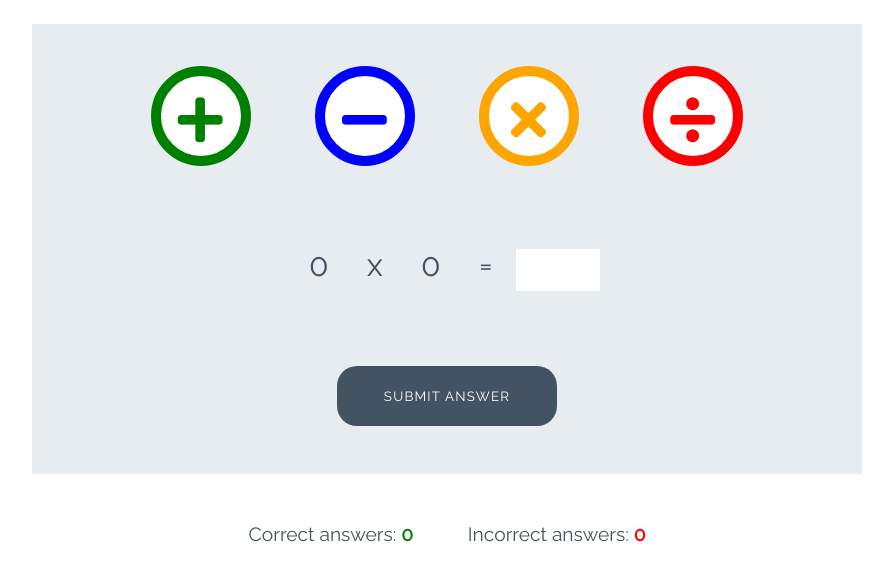
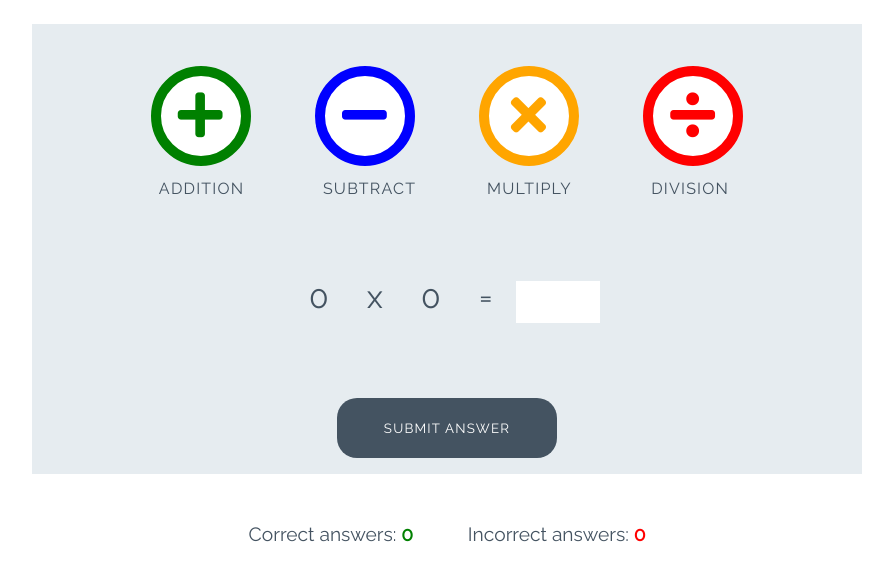
Before and after one commit to CI-Dominik/love-maths, a plain HTML site: page index.html in a window 1280 px wide. Shown: the part 79-660 px from the top of the page, without its empty margins (193-1086 px from the left). Drawn offline with Linux system fonts and the light colour scheme.

Commit message:
Add data-types and styling

```diff
--- a/assets/css/style.css
+++ b/assets/css/style.css
@@ -109,6 +109,14 @@ body {
     font-size: 3.2rem;
     margin: 0 30px;
     transition: all 0.5s;
+}
+
+.btn--big::after {
+    content: attr(data-type);
+    font-size: 1rem;
+    color: #445361;
+    position: relative;
+    left: -0.5em;
 }
 
 .btn--blue {
--- a/index.html
+++ b/index.html
@@ -48,16 +48,16 @@
             <!-- Button Controls -->
 
             <div class="controls-area">
-                <button class="btn btn--big btn--green">
+                <button data-type="addition" class="btn btn--big btn--green">
                     <i class="fas fa-plus"></i>
                 </button>
-                <button class="btn btn--big btn--blue">
+                <button data-type="subtract" class="btn btn--big btn--blue">
                     <i class="fas fa-minus"></i>
                 </button>
-                <button class="btn btn--big btn--orange">
+                <button data-type="multiply" class="btn btn--big btn--orange">
                     <i class="fas fa-times"></i>
                 </button>
-                <button class="btn btn--big btn--red">
+                <button data-type="division" class="btn btn--big btn--red">
                     <i class="fas fa-divide"></i>
                 </button>
             </div>
@@ -75,7 +75,7 @@
 
             <!-- Submit Button -->
 
-            <button class="btn btn--gray">Submit answer</button>
+            <button data-type="submit" class="btn btn--gray">Submit answer</button>
 
         </div>
 
```
